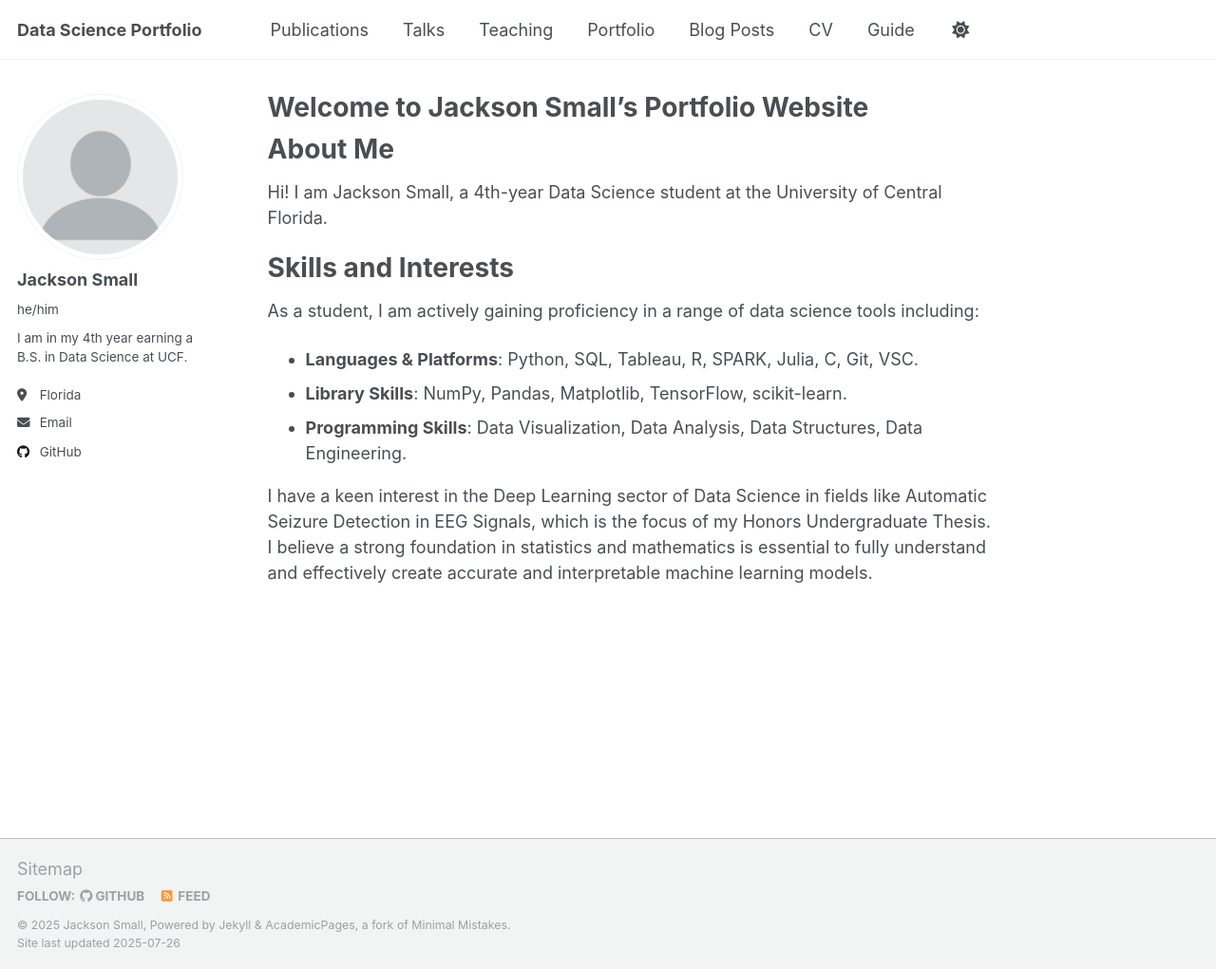
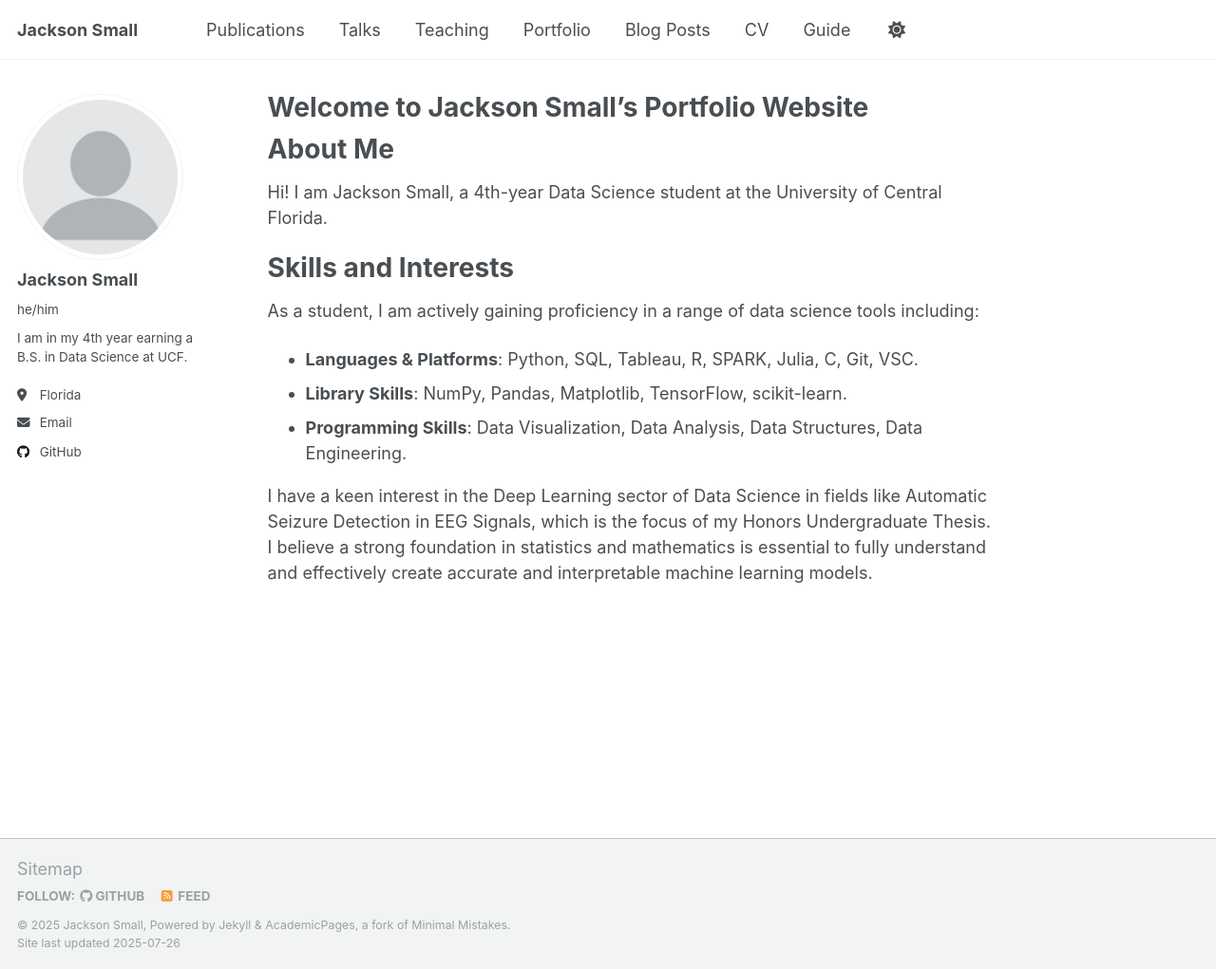
Before and after one commit to jacksonSmall/jacksonSmall.github.io, a Jekyll site: the page built from _pages/about.md, in a window 1280 px wide and 1021 px high. Shown: the whole window at 95% size. Built offline with Jekyll 4.4.1, drawn with Linux system fonts in a browser that asks for light colours; a script that is not in the unit is left out.

Commit message:
Update _config.yml

```diff
--- a/_config.yml
+++ b/_config.yml
@@ -9,7 +9,7 @@
 # Basic Site Settings
 locale                   : "en-US"
 site_theme               : "default"
-title                    : "Data Science Portfolio"
+title                    : "Jackson Small"
 title_separator          : "-"
 name                     : &name "Jackson Small"
 description              : &description "I am in my 4th year earning a B.S. in Data Science."
```
